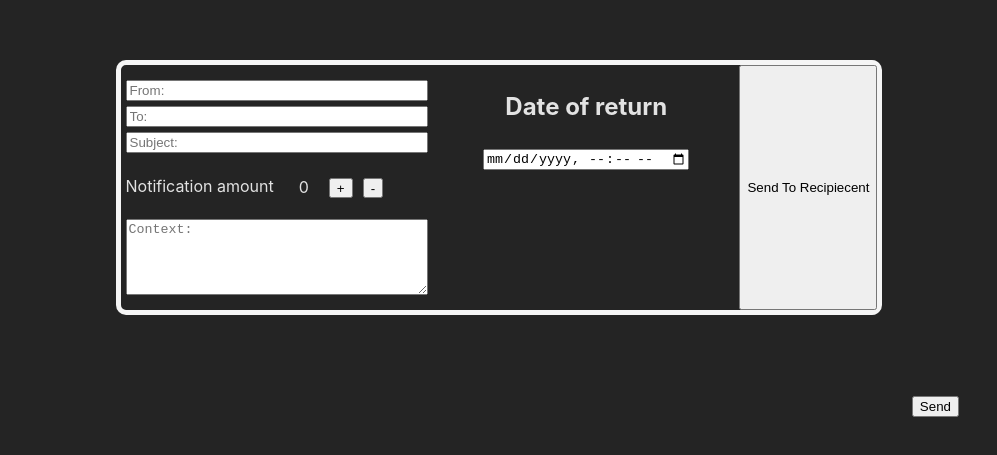
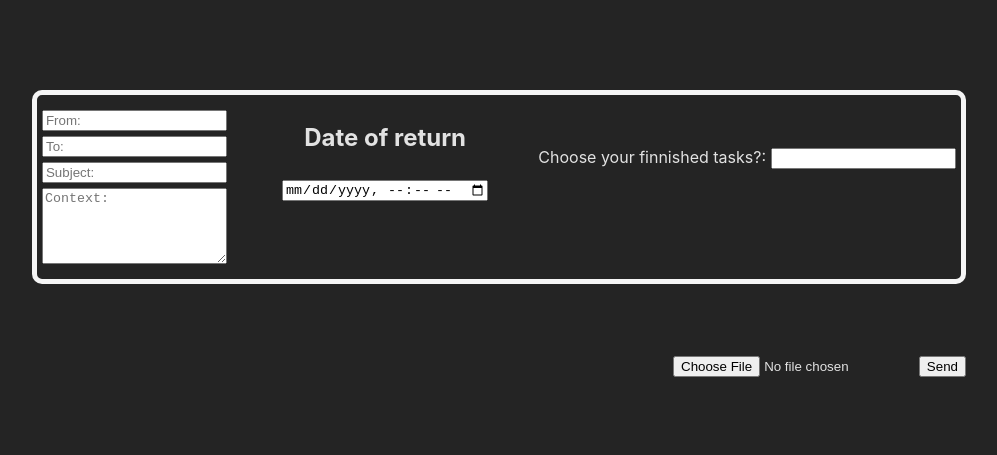
Before and after one commit to TheAzzieDev/MickeyEmail-, a React (Vite) app in the folder mickeyemail/: page / in a window 1280 px wide. Shown: the part 213-668 px from the top of the page, without its empty margins (141-1138 px from the left). Built offline with nearby package versions, Linux system fonts and the light colour scheme.

Commit message:
finnished basic structure for frontend
added all of the elemnts needed for this project

```diff
--- a/mickeyemail/src/App.css
+++ b/mickeyemail/src/App.css
@@ -66,6 +66,7 @@
 .context {
   height: 70px;
   margin-bottom: 5px;
+  margin-top: 5px;
 }
 
 .callender{
@@ -76,6 +77,31 @@
 #send{
   margin: auto;
   position: absolute;
-  bottom: 170px;
-  right: 180px;
+  bottom: 210px;
+  right: 173px;
 }
+
+#upload{
+  width: 25%;
+  position: absolute;
+  right: 210px;
+  bottom: 210px;
+}
+
+#fileInput{
+  width: 60%;
+}
+
+.upload-btn{
+  border: solid green 5px;
+}
+
+#datalist{
+  height: fit-content;
+  margin-top: 50px;
+}
+
+#browser{
+  margin-left: 5px;
+  margin-right: 5px;
+}
--- a/mickeyemail/src/App.jsx
+++ b/mickeyemail/src/App.jsx
@@ -4,21 +4,21 @@ import "./App.css";
 import "./index.css";
 
 function App() {
-  const [count, setCount] = useState(0);
+  // const [count, setCount] = useState(0);
 
-  const OnIncrementClick = useCallback(
-    (e) => {
-      setCount(count + 1);
-    },
-    [count]
-  );
+  // const OnIncrementClick = useCallback(
+  //   (e) => {
+  //     setCount(count + 1);
+  //   },
+  //   [count]
+  // );
 
-  const OnDecrementClick = useCallback(
-    (e) => {
-      setCount(count - 1);
-    },
-    [count]
-  );
+  // const OnDecrementClick = useCallback(
+  //   (e) => {
+  //     setCount(count - 1);
+  //   },
+  //   [count]
+  // );
 
   return (
     <>
@@ -29,10 +29,10 @@ function App() {
             <input type="text" placeholder="To:" className="to" />
             <input type="text" placeholder="Subject:" className="subject" />
 
-            <div id="notification">
+            {/* <div id="notification">
               <p className="amount">Notification amount</p>
 
-              {/* test on increment add 1 */}
+              test on increment add 1
 
               <div id="count">{count}</div>
 
@@ -43,19 +43,42 @@ function App() {
               <button className="button-amount2" onClick={OnDecrementClick}>
                 -
               </button>
-            </div>
+            </div> */}
             <textarea placeholder="Context:" className="context" />
-
           </div>
         </section>
 
         <button id="send">Send</button>
 
+        <wrapper id="upload">
+          <form action="/upload" method="post" enctype="multipart/form-data">
+            {/* <label for="fileInput">Choose a file:</label> */}
+            <input
+              type="file"
+              id="fileInput"
+              name="fileInput"
+              accept=".jpg, .jpeg, .png, .gif, pdf"
+            ></input>
+            {/* <button type="submit" className="upload-btn">Upload</button> */}
+          </form>
+        </wrapper>
+
         <div className="callender">
           <h2>Date of return</h2>
           <input type="datetime-local" id="tiddatum" />
         </div>
-        <button onClick={() => {}}>Send To Recipiecent</button>
+
+        <wrapper id="datalist">
+          <label for="browser">Choose your finnished tasks?:</label>
+          <input list="browsers" name="browser" id="browser"></input>
+          <datalist id="browsers">
+            <option value="Edge" />
+            <option value="Firefox" />
+            <option value="Chrome" />
+            <option value="Opera" />
+            <option value="Safari" />
+          </datalist>
+        </wrapper>
       </div>
     </>
   );
```
